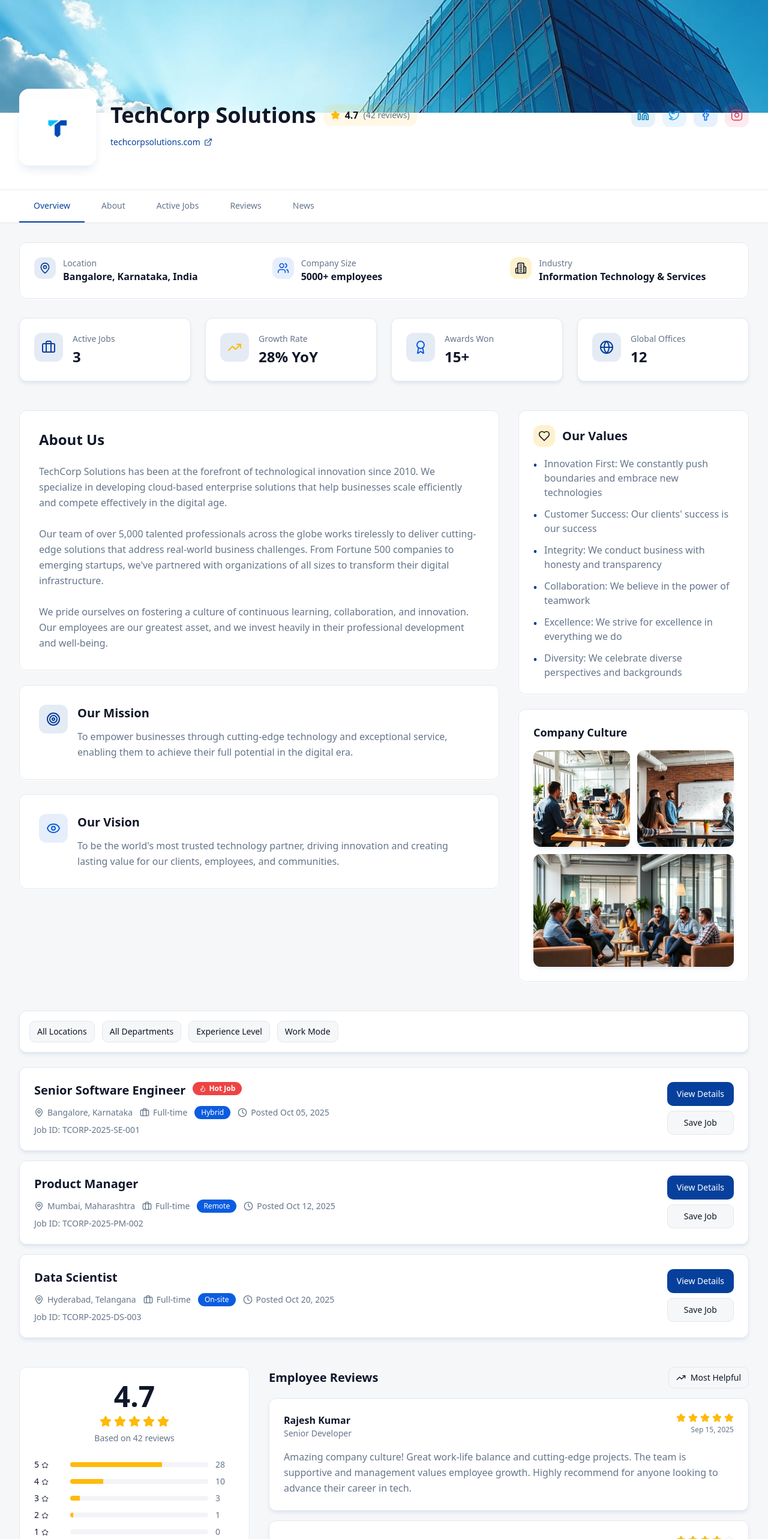
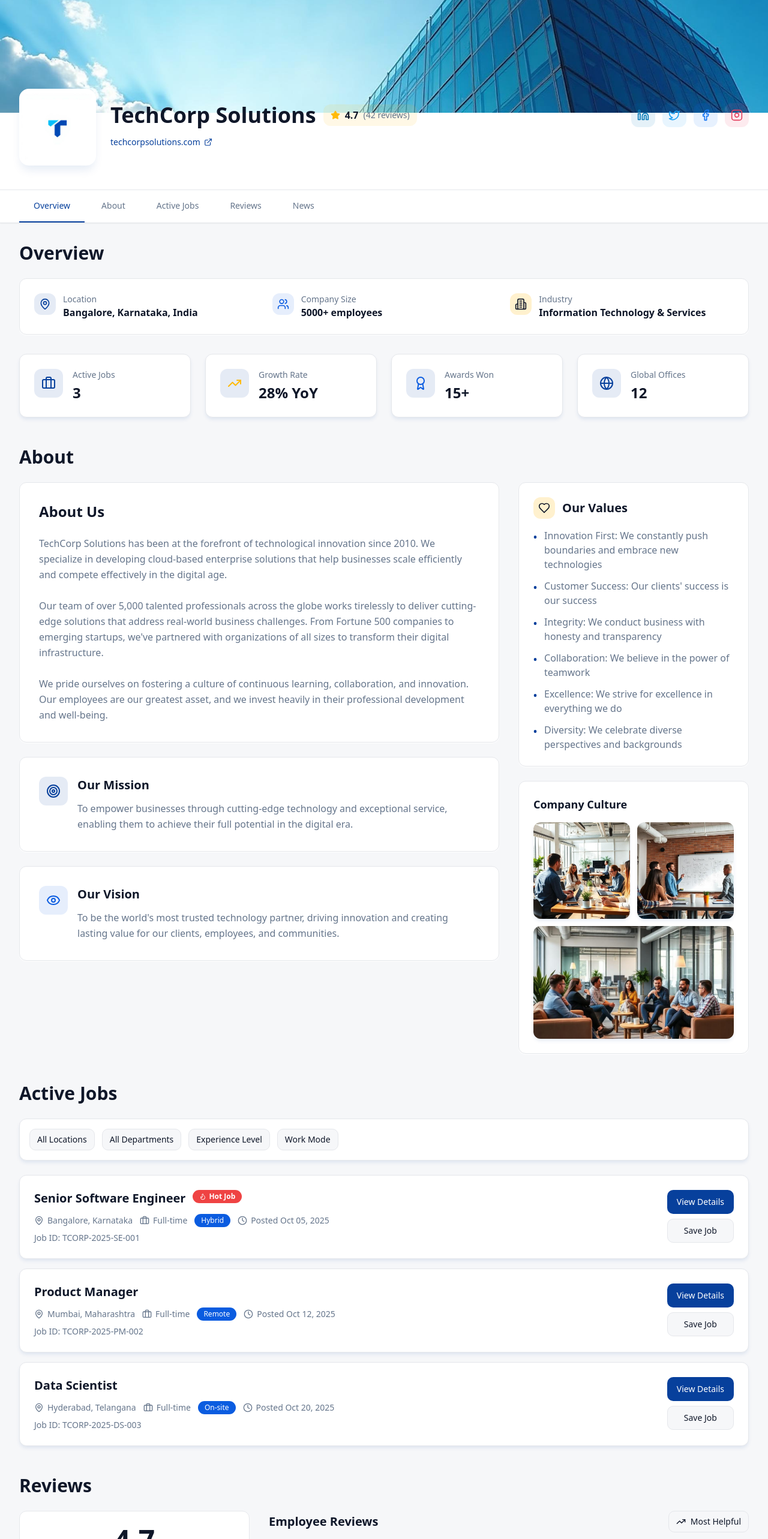
Before and after one commit to hardeepspm/edjobster-company-profile, a React (Vite) app: page /company/techcorp-solutions in a window 1280 px wide. Shown: the part 234-2800 px from the top of the page at 60% size. Built offline with nearby package versions, Linux system fonts and the light colour scheme; the HTML template or start-up script is replaced by a standard one.

Commit message:
Add section headings and sticky nav

```diff
--- a/src/components/TabNavigation.tsx
+++ b/src/components/TabNavigation.tsx
@@ -13,7 +13,7 @@ interface TabNavigationProps {
 
 const TabNavigation = ({ tabs, activeTab, onTabChange }: TabNavigationProps) => {
   return (
-    <div className="border-b border-border bg-card">
+    <div className="sticky top-16 z-40 border-b border-border bg-card shadow-sm">
       <div className="max-w-7xl mx-auto px-4 sm:px-6 lg:px-8">
         <nav className="flex gap-1 overflow-x-auto scrollbar-hide" aria-label="Tabs">
           {tabs.map((tab) => (
--- a/src/pages/CompanyDetails.tsx
+++ b/src/pages/CompanyDetails.tsx
@@ -223,6 +223,7 @@ const CompanyDetails = () => {
       <div className="max-w-7xl mx-auto px-4 sm:px-6 lg:px-8 py-8 space-y-12">
         {/* Overview Section */}
         <section id="overview">
+          <h2 className="text-3xl font-bold text-foreground mb-6">Overview</h2>
           <OverviewTab
             activeJobs={jobs.length}
             foundedYear={2010}
@@ -234,6 +235,7 @@ const CompanyDetails = () => {
 
         {/* About Section */}
         <section id="about">
+          <h2 className="text-3xl font-bold text-foreground mb-6">About</h2>
           <AboutTab
             aboutText={`TechCorp Solutions has been at the forefront of technological innovation since 2010. We specialize in developing cloud-based enterprise solutions that help businesses scale efficiently and compete effectively in the digital age.
 
@@ -255,11 +257,13 @@ We pride ourselves on fostering a culture of continuous learning, collaboration,
 
         {/* Active Jobs Section */}
         <section id="jobs">
+          <h2 className="text-3xl font-bold text-foreground mb-6">Active Jobs</h2>
           <ActiveJobsTab jobs={jobs} />
         </section>
 
         {/* Reviews Section */}
         <section id="reviews">
+          <h2 className="text-3xl font-bold text-foreground mb-6">Reviews</h2>
           <ReviewsTab
             reviews={reviews}
             averageRating={4.7}
@@ -270,6 +274,7 @@ We pride ourselves on fostering a culture of continuous learning, collaboration,
 
         {/* News Section */}
         <section id="news">
+          <h2 className="text-3xl font-bold text-foreground mb-6">Company News</h2>
           <NewsTab news={news} />
         </section>
       </div>
```
